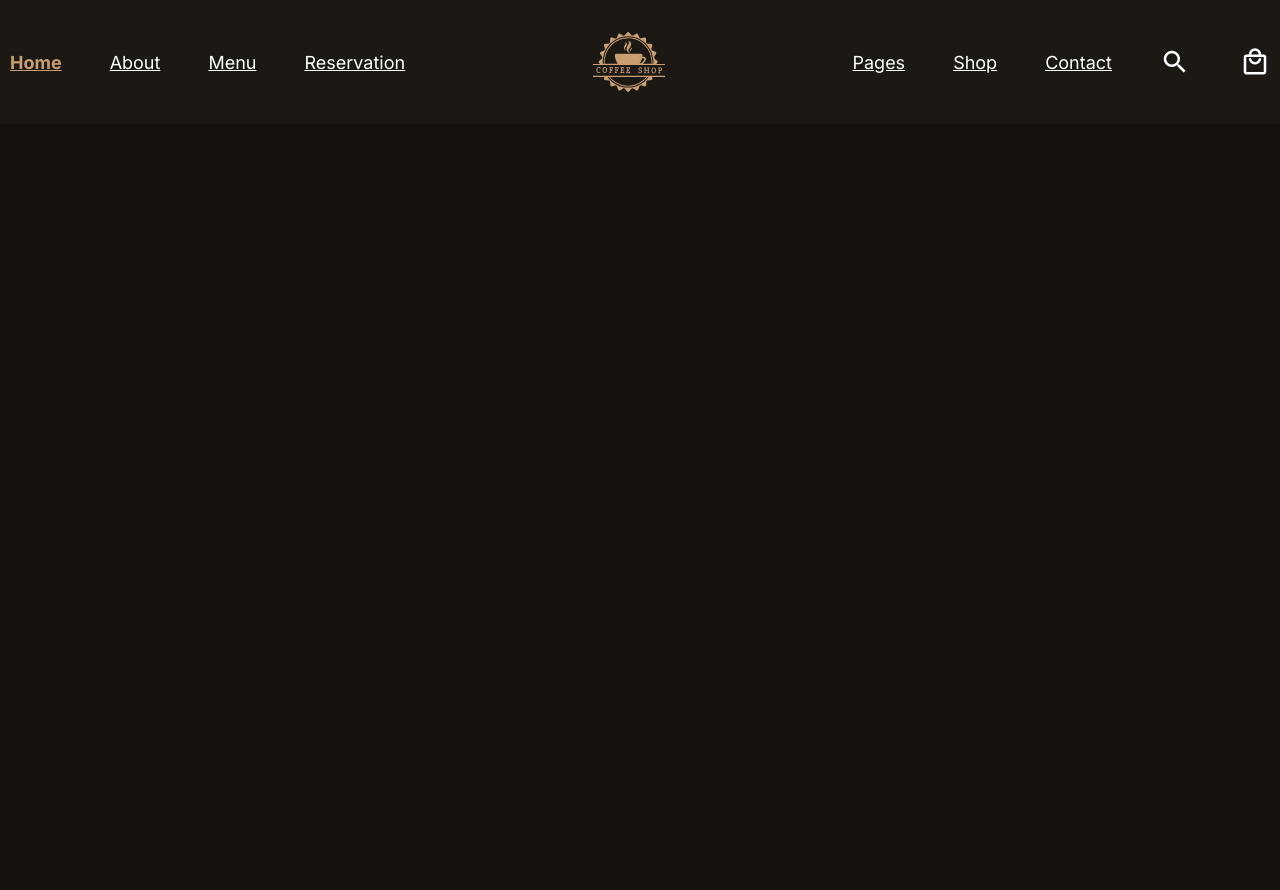
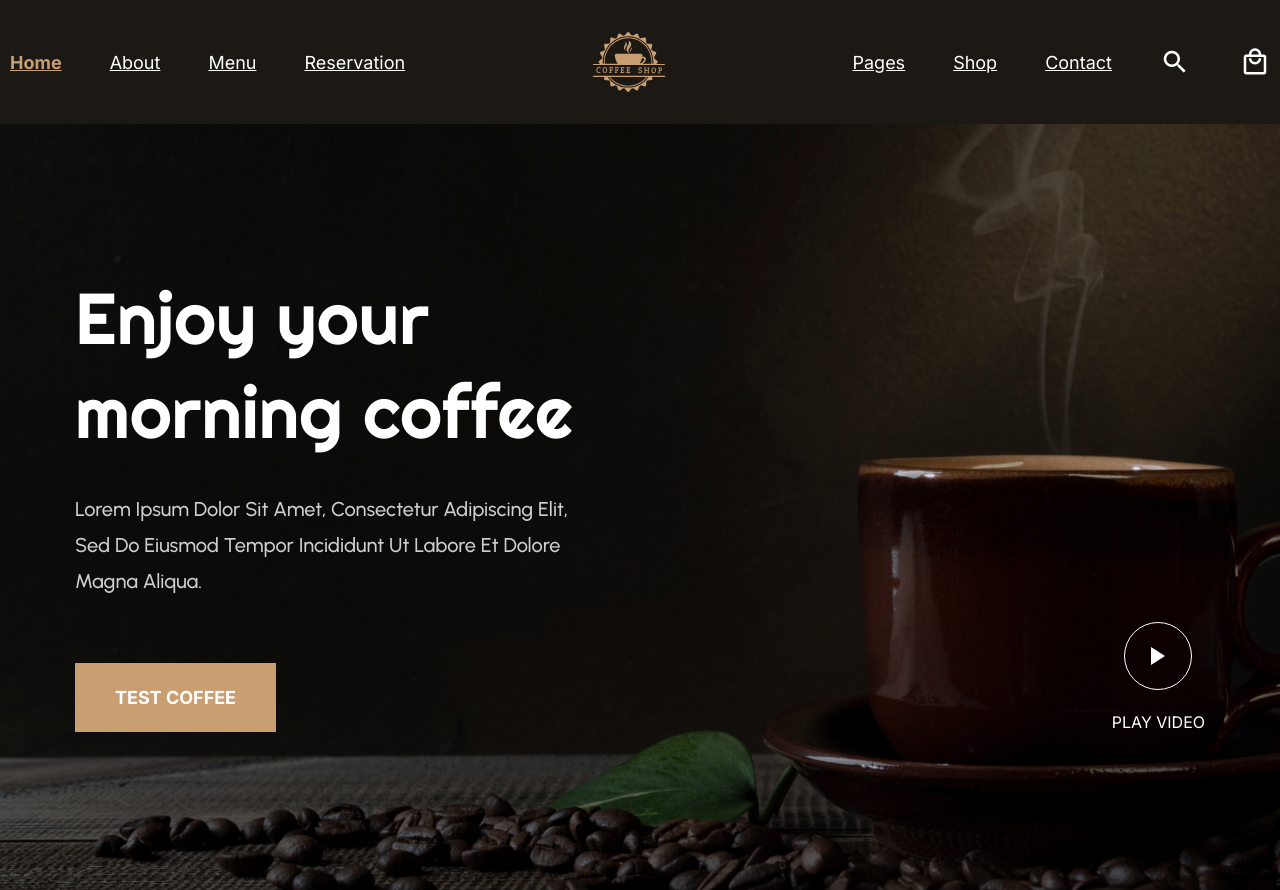
Before and after one commit to IgorOdaryuk/FigmaHTML-CSS_2, a plain HTML site: page index.html in a window 1280 px wide. Before the commit the page ends 800 px from the top, so only its background shows below. Drawn offline with Linux system fonts and the light colour scheme.

Commit message:
added the banner to the project

```diff
--- a/index.html
+++ b/index.html
@@ -52,5 +52,20 @@
             </div>
         </div>
     </header>
+
+    <main>
+        <section id="banner-section">
+            <div class="container">
+                <div class="banner">
+                <div class="banner-info">
+                    <h2 class="banner__header">Enjoy your morning coffee</h2>
+                    <p class="banner__text">Lorem ipsum dolor sit amet, consectetur adipiscing elit, sed do eiusmod tempor incididunt ut labore et dolore magna aliqua.</p>
+                    <button class="banner__btn btn-primary">Test Coffee</button>
+                </div>
+                <button class="banner-video__btn">Play video</button>
+            </div>
+            </div>
+        </section>
+    </main>
 </body>
 </html>
--- a/style.css
+++ b/style.css
@@ -34,6 +34,18 @@ button {
     background-color: transparent;
     transition: 4s;
     cursor: pointer;
+}
+
+.btn-primary {
+    padding: 20px 36px;
+    font: 700 18px 'Inter', Arial, Helvetica, sans-serif;
+    background-color: #C99E71;
+    text-transform: uppercase;
+    text-align: center;
+}
+
+.btn-primary:hover {
+    background-color: #b86e1f;
 }
 
 .container {
@@ -97,3 +109,61 @@ cursor: default;
 .header-action__cart {
     font-size: 30px;
 }
+
+/* Banner */
+#banner-section {
+    background: url(img/banner.jpg) 50% 0%/cover no-repeat;
+}
+
+.banner {
+    display: flex;
+    justify-content: space-between;
+    padding: 147px 0 158px;
+}
+
+.banner-info {
+    max-width: 530px;
+}
+
+.banner__header {
+    font: 72px/94px 'Righteous', cursive;
+}
+
+.banner__text {
+    margin: 32px 0 64px;
+    font-size: 20px;
+    line-height: 36px;
+    opacity: 0.8;
+    text-transform: capitalize;
+}
+
+.banner__btn {
+    padding: 24px 40px;
+}
+
+.banner-video__btn {
+    position: relative;
+    display: flex;
+    align-items: flex-end;
+    align-self: flex-end;
+    height: 110px;
+    text-transform: uppercase;
+    font: 400 16px 'Inter', Arial, Helvetica, sans-serif;
+}
+
+.banner-video__btn:hover {
+    color: #C99E71;
+}
+
+.banner-video__btn::before {
+    position: absolute;
+    content: '';
+    top: 0;
+    left: 50%;
+    width: 66px;
+    height: 66px;
+    border: 1px solid #fff;
+    border-radius: 50%;
+    background: url(img/play.svg) 50%/14px 18px no-repeat;
+    transform: translateX(-50%);
+}
```
